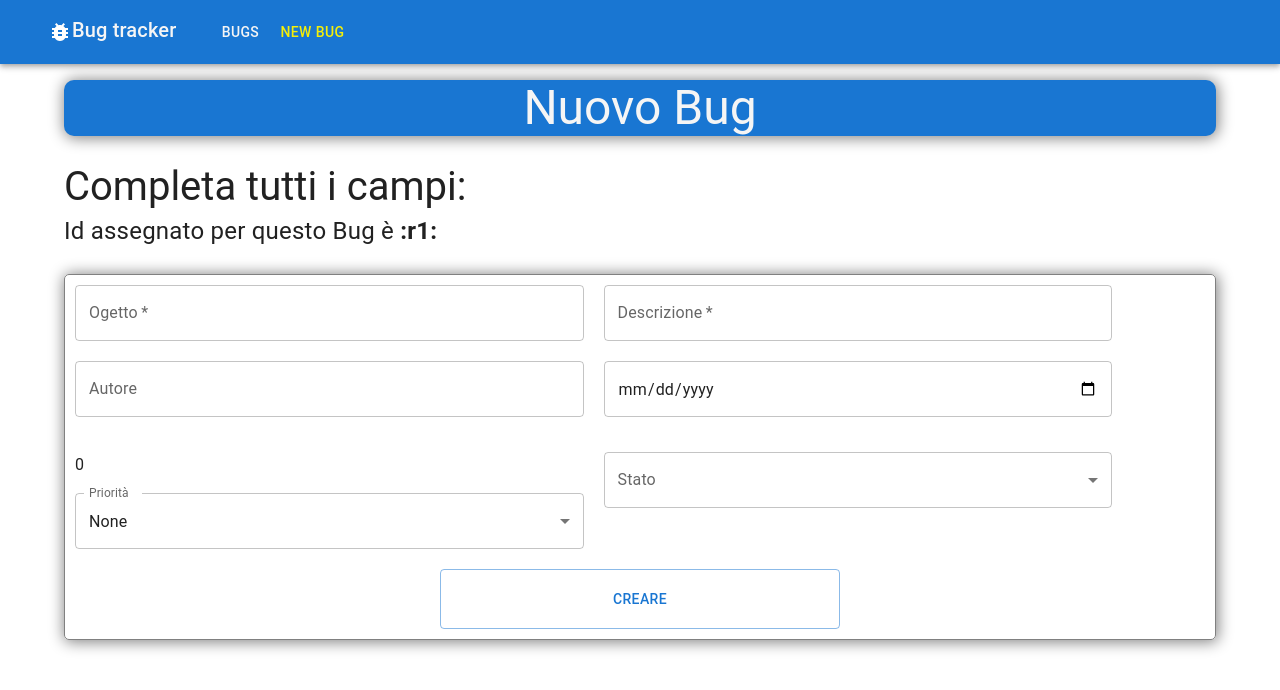
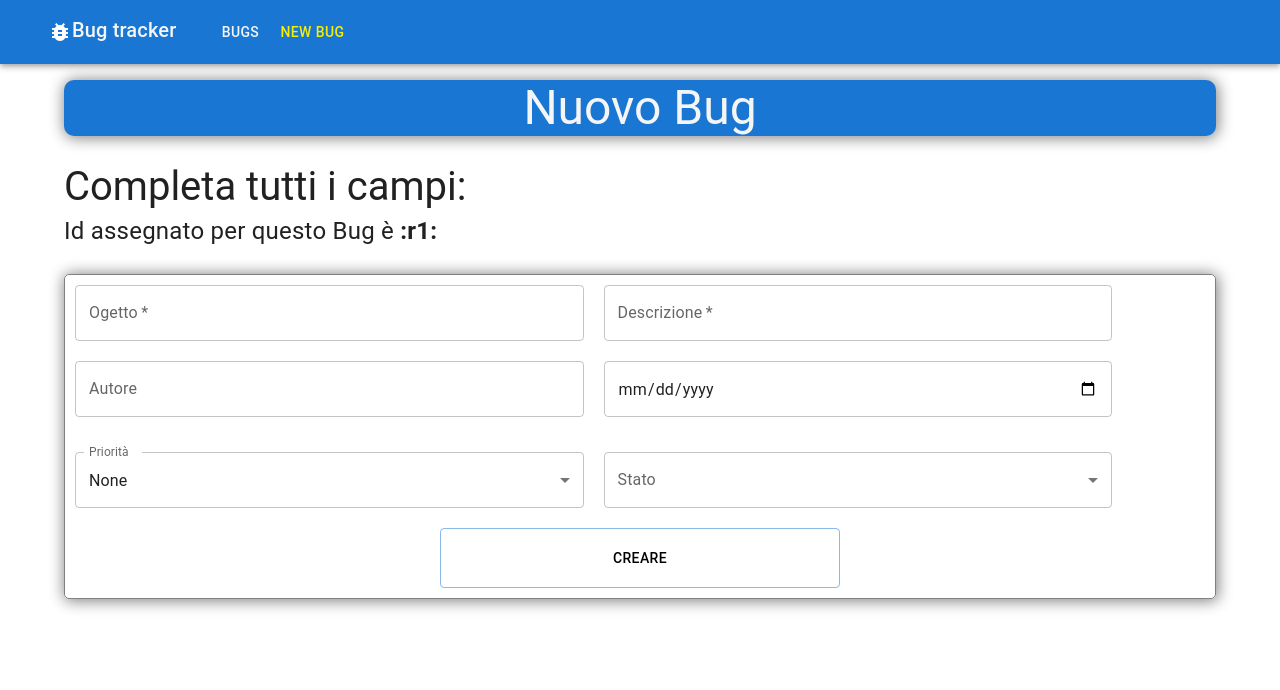
Before and after one commit to KDaniyil/Test-bug-trucker, a React (Create React App) app: page /newbug in a window 1280 px wide. Shown: the top 690 px of the page. Built offline with nearby package versions, Linux system fonts and the light colour scheme.

Commit message:
correct some functions

```diff
--- a/src/components/BugForm/BugForm.scss
+++ b/src/components/BugForm/BugForm.scss
@@ -15,6 +15,10 @@
     gap: 20px;
     div{
         width: 100%;
+    }
+    a{
+        text-decoration:none;
+        color: black;
     }
 }
 
--- a/src/components/BugForm/BugForm.tsx
+++ b/src/components/BugForm/BugForm.tsx
@@ -14,6 +14,7 @@ import { useAppDispatch } from 'redux/hooks'
 import { Bug, resetBug } from 'utils/bugModel'
 import './BugForm.scss'
 import { createModifyBug } from 'redux/bugsReducer'
+import { Link } from 'react-router-dom'
 
 type Props = {
     bug: Bug
@@ -23,7 +24,12 @@ type Props = {
 const BugForm = ({ bug, titleButton }: Props) => {
     const [newBug, setNewBug] = useState<Bug>(bug)
     const dispatch = useAppDispatch()
-
+    const changeNewPriority = (newPriority: number) => {
+        setNewBug((prevState) => ({
+            ...prevState,
+            priority: newPriority,
+        }))
+    }
     const handleInput = (e: React.ChangeEvent<HTMLInputElement>) => {
         setNewBug((prevState) => ({
             ...prevState,
@@ -79,7 +85,10 @@ const BugForm = ({ bug, titleButton }: Props) => {
                 ></TextField>
             </div>
             <div>
-                <BugPriority bug={newBug} />
+                <BugPriority
+                    bug={newBug}
+                    changeNewPriority={changeNewPriority}
+                />
             </div>
             <div>
                 <Box sx={{ minWidth: 120, marginTop: '15px' }}>
@@ -103,13 +112,13 @@ const BugForm = ({ bug, titleButton }: Props) => {
                     </FormControl>
                 </Box>
             </div>
-            <Button
-                variant="outlined"
-                type="submit"
-                className="newBug-btn"
-                onClick={() => dispatch(createModifyBug(newBug))}
-            >
-                {titleButton}
+            <Button variant="outlined" type="submit" className="newBug-btn">
+                <Link
+                    onClick={() => dispatch(createModifyBug(newBug))}
+                    to={'/'}
+                >
+                    {titleButton}
+                </Link>
             </Button>
         </form>
     )
--- a/src/components/BugPriority/BugPriority.tsx
+++ b/src/components/BugPriority/BugPriority.tsx
@@ -7,37 +7,22 @@ import {
     SelectChangeEvent,
 } from '@mui/material'
 import React from 'react'
-import { changePriority } from 'redux/bugsReducer'
-import { useAppDispatch } from 'redux/hooks'
 import { Bug, COLORS } from 'utils/bugModel'
 
 type Props = {
     bug: Bug
+    changeNewPriority(newPriority?: number): void
 }
 
-const BugPriority = ({ bug }: Props) => {
-    const dispatch = useAppDispatch()
+const BugPriority = ({ bug, changeNewPriority }: Props) => {
     const [priorityBug, setPriorityBug] = React.useState<number>(bug.priority)
     const handleChange = (event: SelectChangeEvent) => {
         const eventPriority = event.target.value as string
-        console.log({ eventPriority })
         setPriorityBug(Number(eventPriority))
-        console.log(`${bug.id}:${priorityBug}`)
-        dispatch(
-            changePriority({
-                id: bug.id,
-                priority: priorityBug,
-                title: bug.title,
-                description: bug.description,
-                creator: bug.creator,
-                state: bug.state,
-                dateCreation: bug.dateCreation,
-            })
-        )
+        changeNewPriority(Number(eventPriority))
     }
     return (
         <Box sx={{ minWidth: 120, marginTop: '15px' }}>
-            <p>{priorityBug}</p>
             <FormControl fullWidth>
                 <InputLabel id="select-label">Priorità</InputLabel>
                 <Select
--- a/src/components/BugsList/BugsListItem.tsx
+++ b/src/components/BugsList/BugsListItem.tsx
@@ -4,12 +4,28 @@ import { Bug } from 'utils/bugModel'
 import './BugsListItem.scss'
 import BugPriority from 'components/BugPriority/BugPriority'
 import DeleteButton from 'components/DeleteButton/DeleteButton'
+import { useAppDispatch } from 'redux/hooks'
+import { changePriority } from 'redux/bugsReducer'
 
 type Props = {
     bug: Bug
 }
 
 const BugsListItem = ({ bug }: Props) => {
+    const dispatch = useAppDispatch()
+    const changeNewPriority = (newPriority: number) => {
+        dispatch(
+            changePriority({
+                id: bug.id,
+                title: bug.title,
+                description: bug.description,
+                creator: bug.creator,
+                priority: newPriority,
+                state: bug.state,
+                dateCreation: bug.dateCreation,
+            })
+        )
+    }
     return (
         <Card variant="elevation" className="bug-card">
             <CardContent>
@@ -28,7 +44,7 @@ const BugsListItem = ({ bug }: Props) => {
                 <p>
                     Authore: <span className="bold">{bug.creator}</span>
                 </p>
-                <BugPriority bug={bug} />
+                <BugPriority bug={bug} changeNewPriority={changeNewPriority} />
                 <p>
                     {' '}
                     Stato: <span className="bold">{bug.state}</span>
--- a/src/redux/bugsReducer.ts
+++ b/src/redux/bugsReducer.ts
@@ -82,11 +82,10 @@ export const bugSlice = createSlice({
             return state.filter((b) => b.id !== action.payload.id)
         },
         changePriority: (state, action: PayloadAction<Bug>) => {
-            const { id, priority } = action.payload
             const index: number = state.findIndex(
-                (stateBug) => stateBug.id === id
+                (stateBug) => stateBug.id === action.payload.id
             )
-            state[index].priority = priority
+            state[index].priority = action.payload.priority
         },
     },
 })
```
